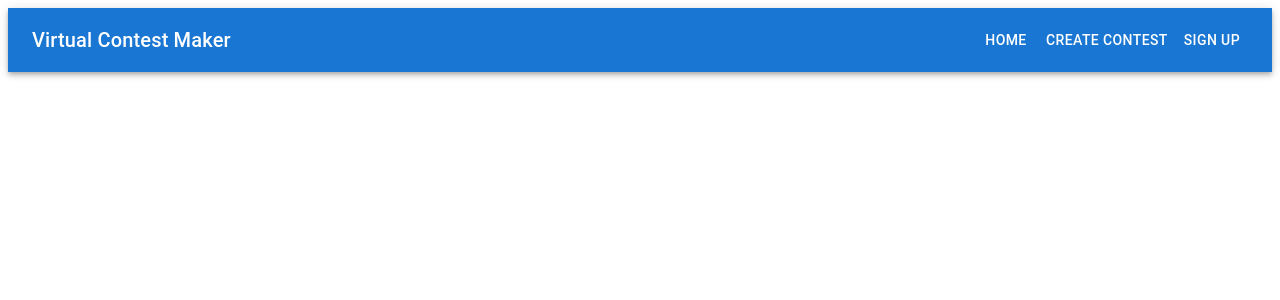
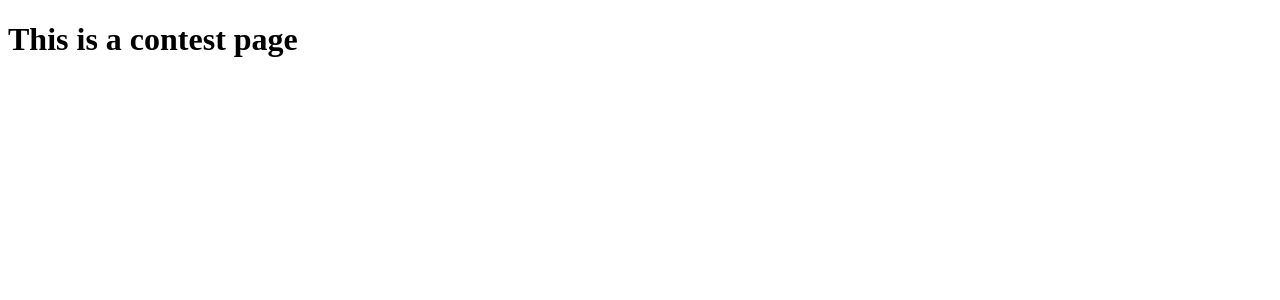
Before and after one commit to arminpatel/vcm-frontend, a React (Vite) app: page /create-contest in a window 1280 px wide. Shown: the top 300 px of the page. Built offline with nearby package versions, Linux system fonts and the light colour scheme.

Commit message:
add Routing to the App

```diff
--- a/src/App.jsx
+++ b/src/App.jsx
@@ -1,9 +1,12 @@
-import { Navbar } from "./components/Navbar";
+import { Routes, Route } from "react-router-dom";
+import Home from "./pages/Home";
+import CreateContest from "./pages/CreateContest";
 
 export function App() {
   return (
-    <div>
-      <Navbar />
-    </div>
+    <Routes>
+      <Route path="/" element={<Home/>}/>
+      <Route path="/create-contest" element={<CreateContest/>}/>
+    </Routes>
   );
 }
--- /dev/null
+++ b/src/pages/CreateContest.jsx
@@ -0,0 +1,9 @@
+import React from 'react'
+
+const CreateContest = () => {
+  return (
+    <h1>This is a contest page</h1>
+  )
+}
+
+export default CreateContest
--- /dev/null
+++ b/src/pages/home.jsx
@@ -0,0 +1,10 @@
+import React from 'react'
+import { Navbar } from '../components/Navbar'
+
+const Home = () => {
+  return (
+    <Navbar/>
+  )
+}
+
+export default Home
--- /dev/null
+++ b/src/styles/home.css
@@ -0,0 +1,4 @@
+*{
+    padding: 0px;
+    margin: 0px;
+}
```
